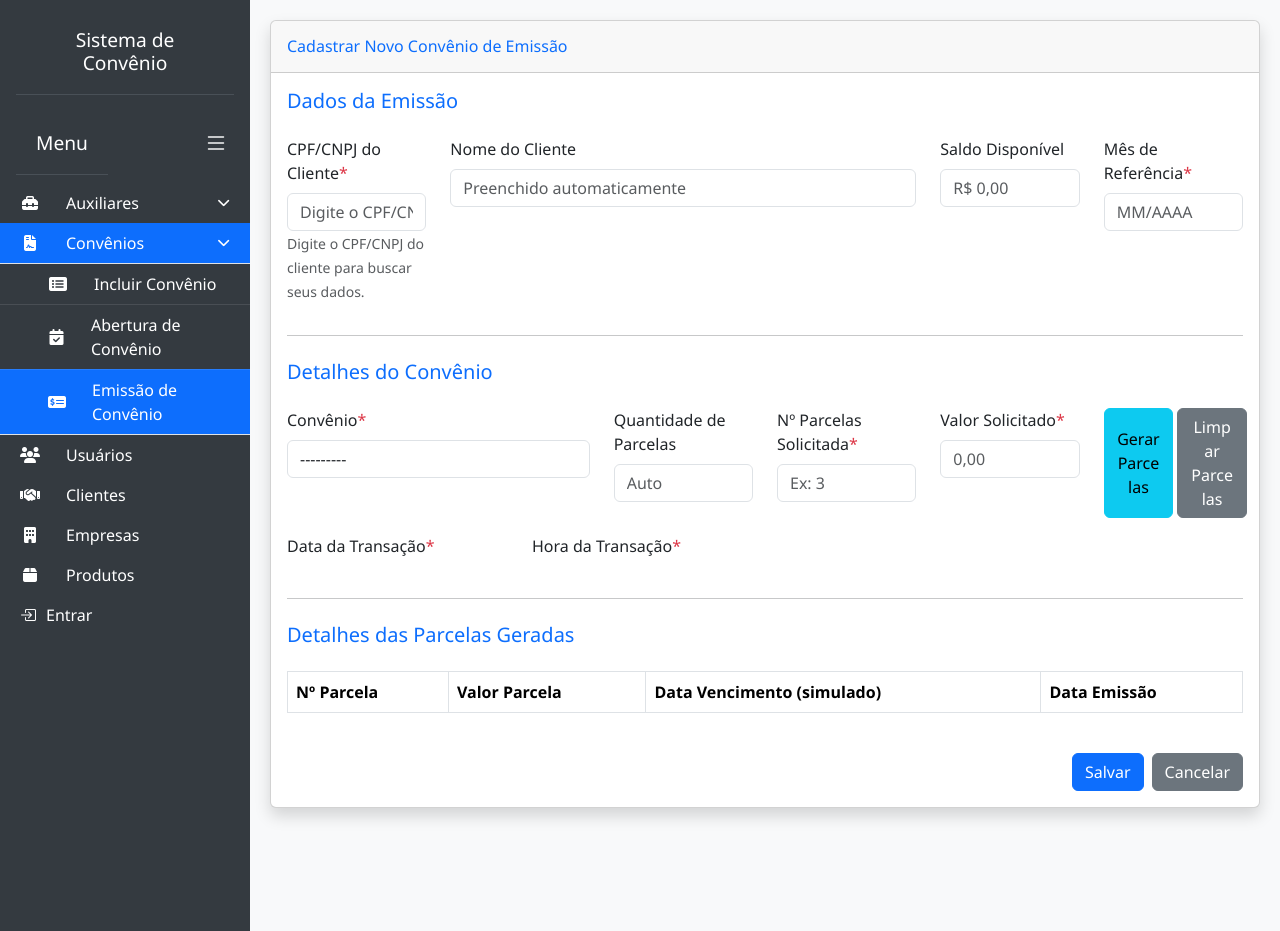
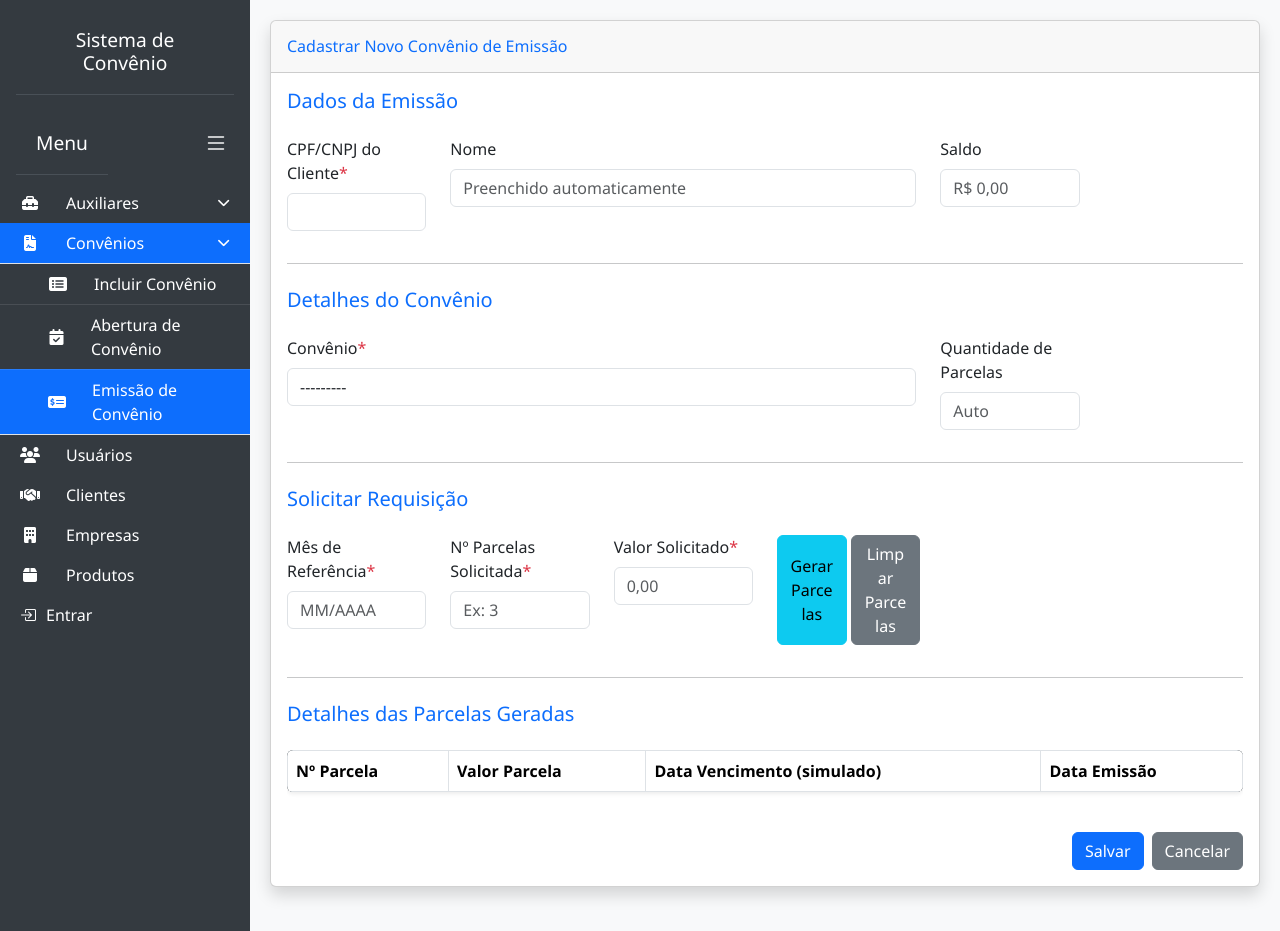
Before and after one commit to antoniofogaca/sistema_comercial, a Django app: page /convenios/emissao/novo/ in a window 1280 px wide. Run offline with Django 5.2, Linux system fonts and the light colour scheme; data comes from the database, SQL or seed files in the repository; both versions use the stored data as it was after the commit; lists and menus that the app fills with data are empty; some libraries are stand-ins or nearby versions.

Commit message:
Tudo funcionando - 08/07/2025

```diff
--- a/core/templates/core/convenio_emissao_form.html
+++ b/core/templates/core/convenio_emissao_form.html
@@ -20,8 +20,7 @@
             <div class="row">
                 <div class="col-md-2 mb-3">
                     <label for="{{ form.CPF.id_for_label }}" class="form-label">CPF/CNPJ do Cliente<span class="text-danger">*</span></label>
-                    {% render_field form.CPF class="form-control" placeholder="Digite o CPF/CNPJ" %}
-                    <small class="form-text text-muted">Digite o CPF/CNPJ do cliente para buscar seus dados.</small>
+                    {% render_field form.CPF class="form-control" %}
                     {% if form.CPF.errors %}
                         {% for error in form.CPF.errors %}
                             <div class="invalid-feedback d-block">{{ error }}</div>
@@ -32,17 +31,13 @@
                 {% render_field form.ID_CLIENTE type="hidden" %}
 
                 <div class="col-md-6 mb-3">
-                    <label for="id_nome_cliente_exibicao" class="form-label">Nome do Cliente</label>
+                    <label for="id_nome_cliente_exibicao" class="form-label">Nome</label>
                     <input type="text" id="id_nome_cliente_exibicao" class="form-control" readonly placeholder="Preenchido automaticamente">
                 </div>
 
                 <div class="col-md-2 mb-3">
-                    <label for="{{ form.SALDO.id_for_label }}" class="form-label">Saldo Disponível</label>
+                    <label for="{{ form.SALDO.id_for_label }}" class="form-label">Saldo</label>
                     {% render_field form.SALDO class="form-control" readonly="readonly" placeholder="R$ 0,00" %}
-                </div>
-                <div class="col-md-2 mb-3">
-                    <label for="{{ form.MES_REFERENCIA.id_for_label }}" class="form-label">Mês de Referência<span class="text-danger">*</span></label>
-                    {% render_field form.MES_REFERENCIA class="form-control" placeholder="MM/AAAA" %}
                 </div>
             </div>
 
@@ -52,13 +47,24 @@
             </div>
 
             <div class="row">
-                <div class="col-md-4 mb-3">
+                <div class="col-md-8 mb-3">
                     <label for="{{ form.ID_CONVENIO.id_for_label }}" class="form-label">Convênio<span class="text-danger">*</span></label>
                     {% render_field form.ID_CONVENIO class="form-control" %}
                 </div>
                 <div class="col-md-2 mb-3">
                     <label for="{{ form.QTD_PARCELA.id_for_label }}" class="form-label">Quantidade de Parcelas</label>
                     {% render_field form.QTD_PARCELA class="form-control" readonly="readonly" placeholder="Auto" %}
+                </div>
+
+            </div>
+            <hr>
+            <div class="mb-4 mt-4">
+                <h5 class="text-primary">Solicitar Requisição</h5>
+            </div>
+            <div class="row">
+                <div class="col-md-2 mb-3">
+                    <label for="{{ form.MES_REFERENCIA.id_for_label }}" class="form-label">Mês de Referência<span class="text-danger">*</span></label>
+                    {% render_field form.MES_REFERENCIA class="form-control" placeholder="MM/AAAA" %}
                 </div>
                 <div class="col-md-2 mb-3">
                     <label for="num_parcelas_solicitada" class="form-label">Nº Parcelas Solicitada<span class="text-danger">*</span></label>
@@ -76,24 +82,26 @@
                 </div>
             </div>
 
-            <div class="row">
-                <div class="col-md-3 mb-3">
-                    <label for="{{ form.DATA_TRANSACAO.id_for_label }}" class="form-label">Data da Transação<span class="text-danger">*</span></label>
-                    {% render_field form.DATA_TRANSACAO class="form-control" %}
-                </div>
-                <div class="col-md-3 mb-3">
-                    <label for="{{ form.HORA_TRANSACAO.id_for_label }}" class="form-label">Hora da Transação<span class="text-danger">*</span></label>
-                    {% render_field form.HORA_TRANSACAO class="form-control" %}
-                </div>
-            </div>
+<!--            <div class="row">-->
+<!--                <div class="col-md-3 mb-3">-->
+<!--                    <label for="{{ form.DATA_TRANSACAO.id_for_label }}" class="form-label">Data da Transação<span class="text-danger">*</span></label>-->
+<!--                    {% render_field form.DATA_TRANSACAO class="form-control" %}-->
+<!--                </div>-->
+<!--                <div class="col-md-3 mb-3">-->
+<!--                    <label for="{{ form.HORA_TRANSACAO.id_for_label }}" class="form-label">Hora da Transação<span class="text-danger">*</span></label>-->
+<!--                    {% render_field form.HORA_TRANSACAO class="form-control" %}-->
+<!--                </div>-->
+<!--           </div>-->
+
+
 
             <hr>
             <div class="mb-4 mt-4">
                 <h5 class="text-primary">Detalhes das Parcelas Geradas</h5>
             </div>
            <div class="table-responsive">
-                <table class="table table-bordered" id="tabelaParcelasGeradas">
-                    <thead>
+    <table class="table table-bordered table-hover table-striped shadow-sm rounded bg-dark text-light" id="tabelaParcelasGeradas" style="border-radius: 10px; overflow: hidden;">
+        <thead style="background: linear-gradient(to right, #37474f, #263238); color: #ffffff;">
             <tr>
                 <th>Nº Parcela</th>
                 <th>Valor Parcela</th>
@@ -271,7 +279,7 @@
         console.log('--- Início da Geração de Parcelas (Frontend) ---');
         for (let i = 0; i < totalParcelas; i++) {
             const vencimento = new Date(anoRefNum, mesRefNum - 1, 21);
-            vencimento.setMonth(vencimento.getMonth() + i);
+            vencimento.setMonth(vencimento.getMonth() + i + 1);
 
             const diaVenc = String(vencimento.getDate()).padStart(2, '0');
             const mesVenc = String(vencimento.getMonth() + 1).padStart(2, '0');
```
Also changed, not shown: core/templates/core/convenio_emissao_confirm_delete.html (renamed from core/templates/core/convenio_emissao_delete.html), db.sqlite3. Lines whose indentation alone changed are shown as unchanged.
